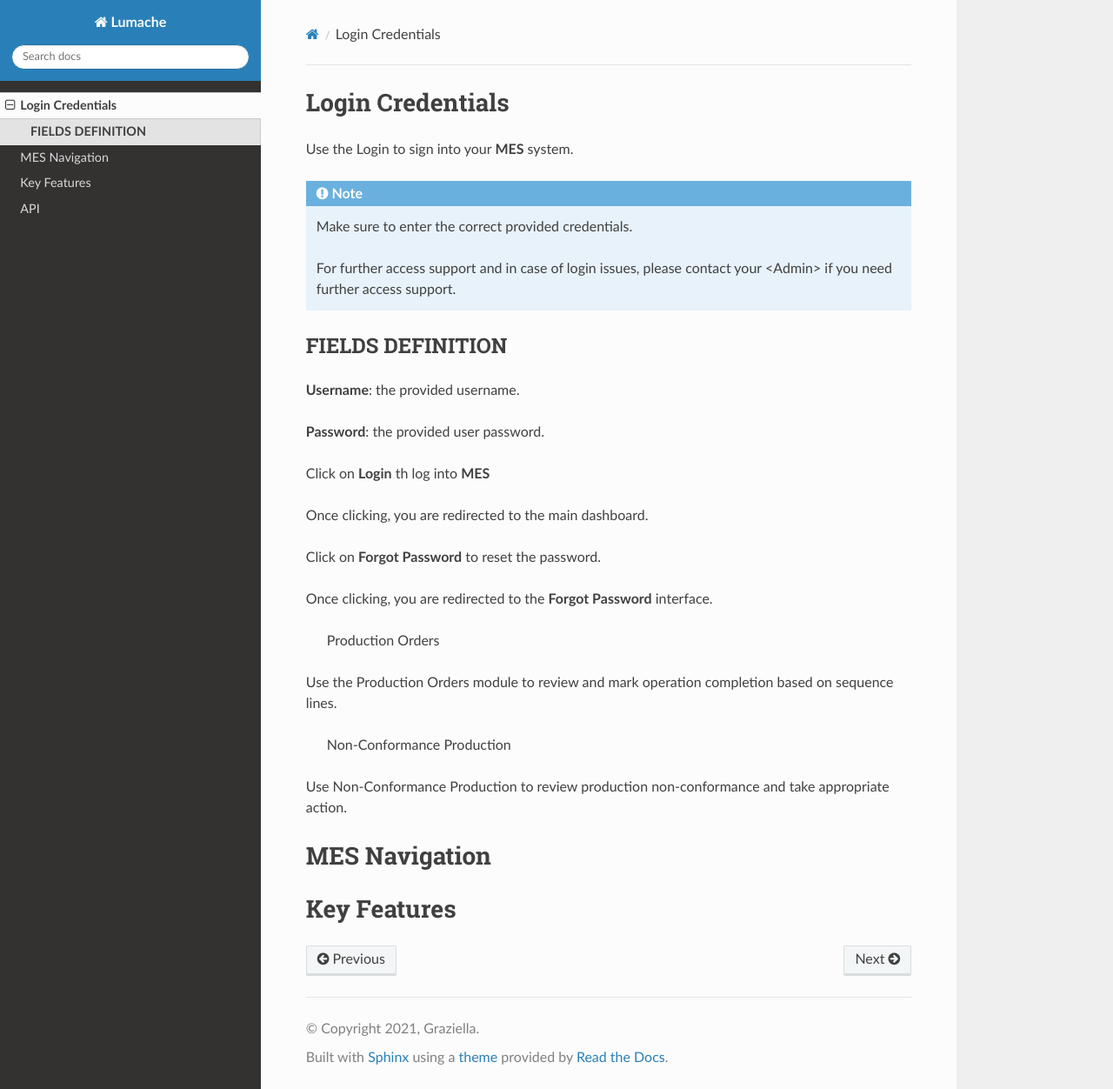
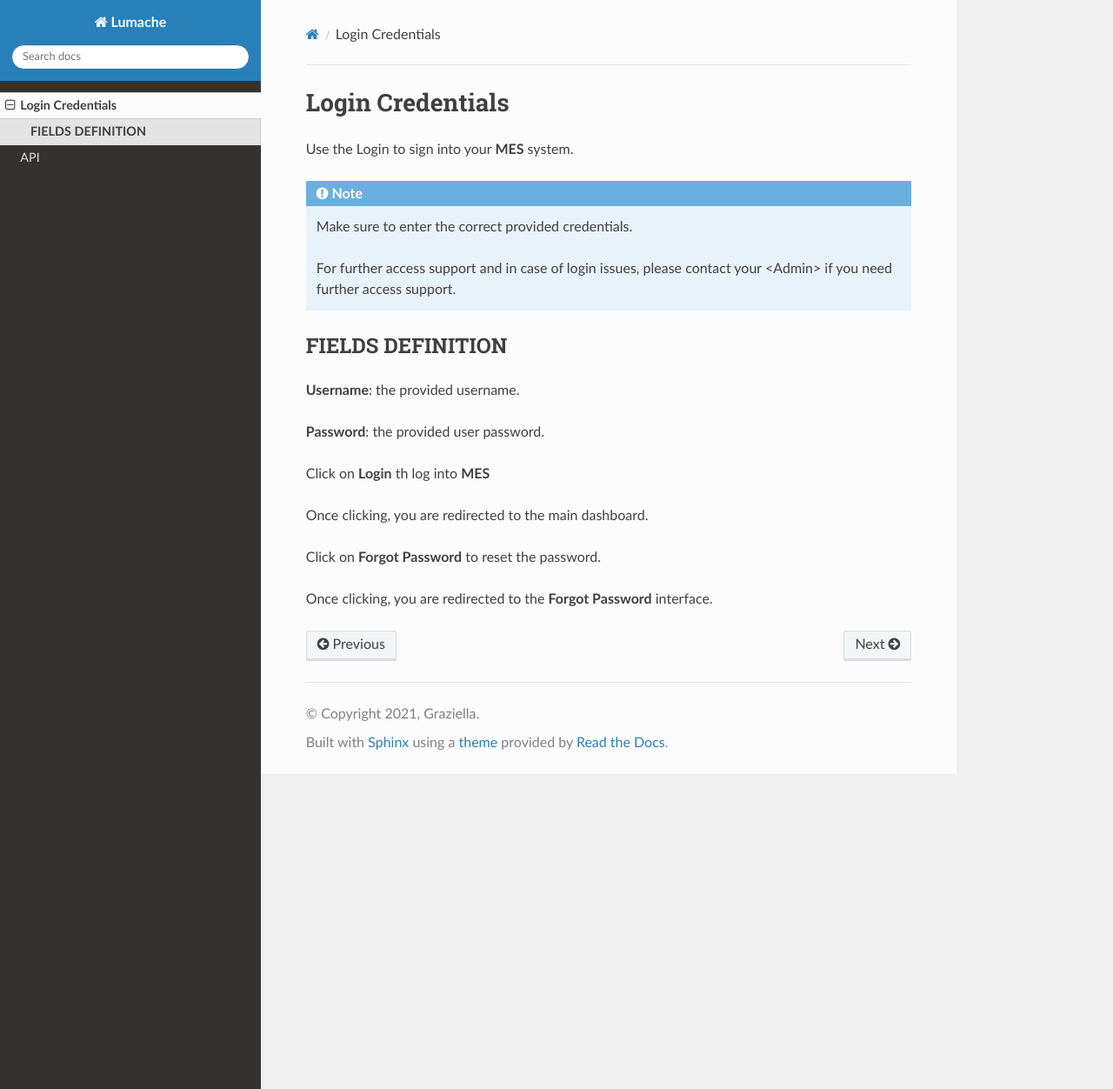
Before and after one commit to ghadiben0/-rtd-tutorial-ghadi2, a Sphinx documentation site: the page built from docs/source/usage.rst, in a window 1280 px wide and 1252 px high. Shown: the whole window at 87% size. Built offline with Sphinx 7.4.7 and the Read the Docs theme 3.1.0, drawn with Linux system fonts in a browser that asks for light colours; pages that are not in the unit, such as notebooks, are missing from menus.

Commit message:
Update usage.rst

```diff
--- a/docs/source/usage.rst
+++ b/docs/source/usage.rst
@@ -23,17 +23,3 @@ Once clicking, you are redirected to the main dashboard.
 Click on **Forgot Password** to reset the password.
 
 Once clicking, you are redirected to the **Forgot Password** interface.
-
-  Production Orders
-
-Use the Production Orders module to review and mark operation completion based on sequence lines.
-
-  Non-Conformance Production
-
-Use Non-Conformance Production to review production non-conformance and take appropriate action.
-
-MES Navigation
-=====
-
-Key Features
-=====
```
